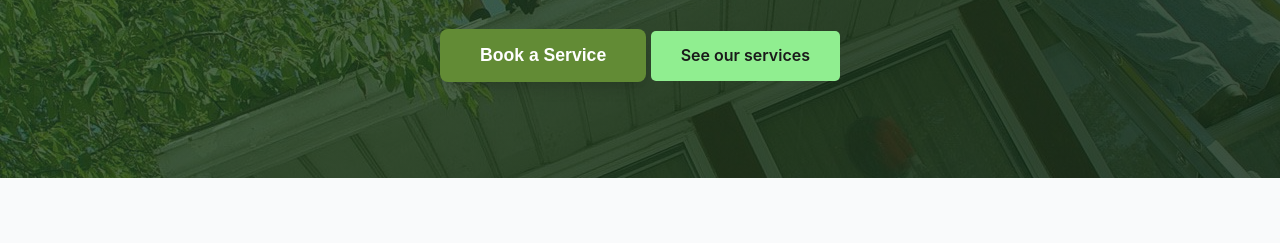
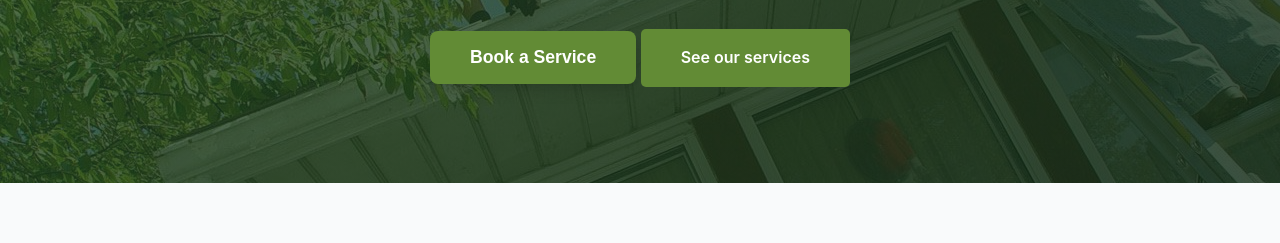
Before and after one commit to amashitharushika/repair-maintenance-services, a plain HTML site: page src/index.html in a window 1280 px wide. Shown: the part 374-617 px from the top of the page. Drawn offline with Linux system fonts and the light colour scheme.

Commit message:
feat: update hero button styling and text

```diff
--- a/src/styles/style.css
+++ b/src/styles/style.css
@@ -176,9 +176,9 @@
 
 .services-btn {
     display: inline-block;
-    padding: 12px 30px;
-    background-color: #90EE90; /* Light green */
-    color: #1a1a1a;
+    padding: 1rem 2.5rem;
+    background-color: var(--secondary-color); /* Light green */
+    color: var(--white);
     text-decoration: none;
     border-radius: 5px;
     font-size: 16px;
@@ -190,7 +190,7 @@
   }
 
   .services-btn:hover {
-    background-color: #32CD32; /* Different green on hover */
+    background-color: var(--primary-color); /* Different green on hover */
     transform: translateY(-2px);
   }
 
```
